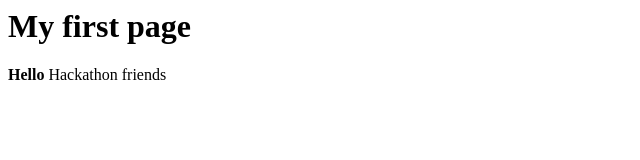
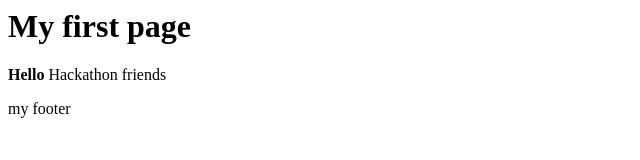
Before and after one commit to zakesxrx/site, a plain HTML site: page index.html in a window 1280 px wide. Shown: the full height of the page, 0-640 px from the left. Drawn offline with Linux system fonts and the light colour scheme.

Commit message:
Added footer to the page

```diff
--- a/index.html
+++ b/index.html
@@ -8,5 +8,6 @@
         <p>
             <strong>Hello</strong> Hackathon friends
         </p>
+		<footer>my footer</footer>
     </body>
 </html>
```
